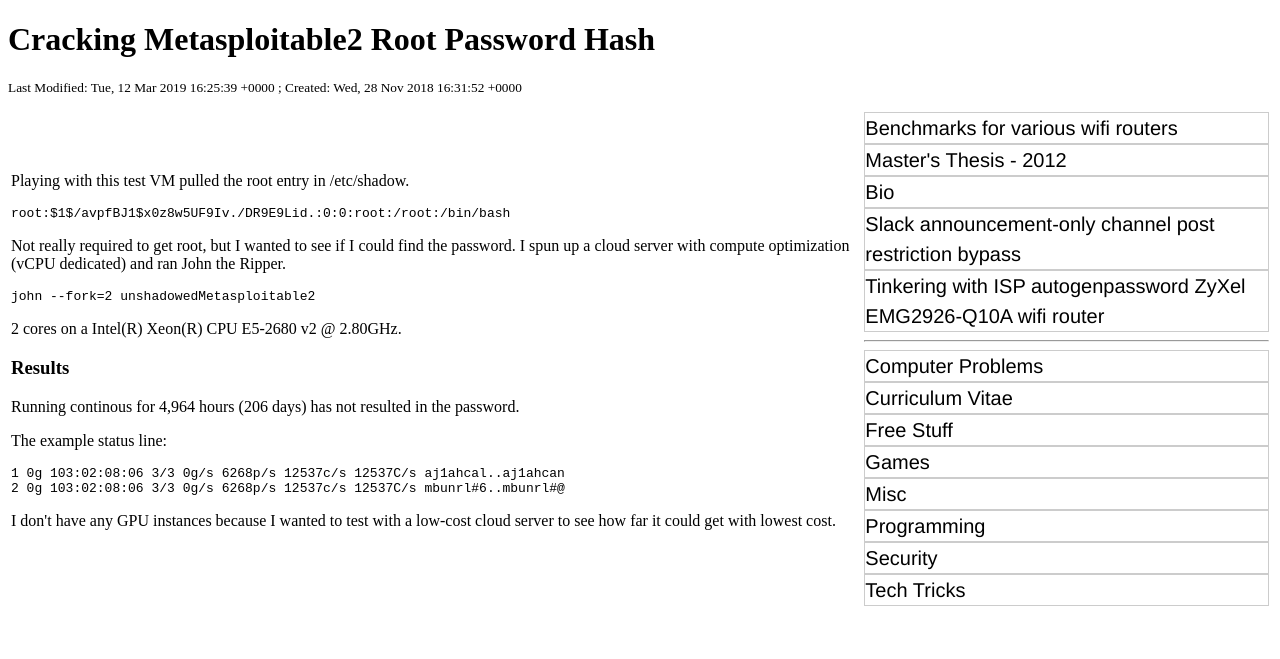
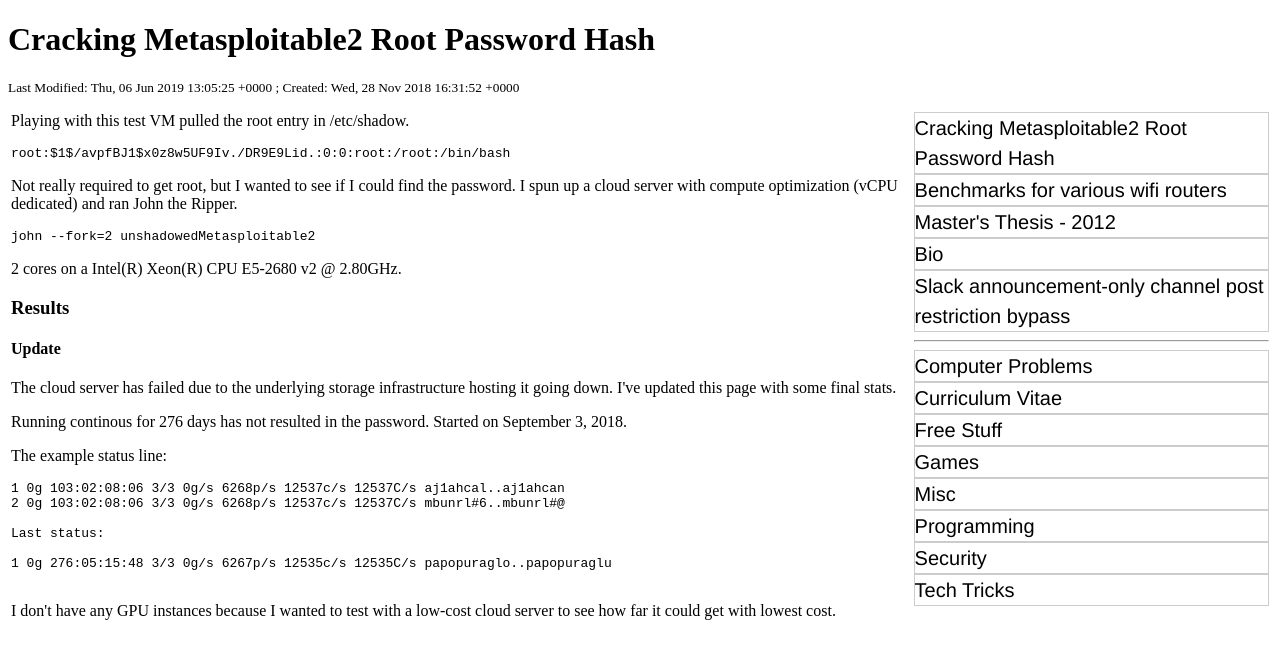
Before and after one commit to rbeede/rbeede.github.io, a Jekyll site: the page built from _posts/2019-06-06-cracking-metasploitable2-root.html, in a window 1280 px wide. Shown: the top 659 px of the page. Built offline with Jekyll 4.4.1, drawn with Linux system fonts in a browser that asks for light colours.

Commit message:
Final status update
Server crashed so john the ripper stopped.  Added final stats.

```diff
--- a/_posts/2018-11-28-cracking-metasploitable2-root.html
+++ b/_posts/2019-06-06-cracking-metasploitable2-root.html
@@ -25,8 +25,14 @@
 
 <h3>Results</h3>
 
+<h4>Update</h4>
+
 <p>
-Running continous for 4,964 hours (206 days) has not resulted in the password.
+The cloud server has failed due to the underlying storage infrastructure hosting it going down.  I've updated this page with some final stats.
+</p>
+
+<p>
+Running continous for 276 days has not resulted in the password.  Started on September 3, 2018.
 </p>
 
 <p>
@@ -35,6 +41,11 @@
 <pre>
 1 0g 103:02:08:06 3/3 0g/s 6268p/s 12537c/s 12537C/s aj1ahcal..aj1ahcan
 2 0g 103:02:08:06 3/3 0g/s 6268p/s 12537c/s 12537C/s mbunrl#6..mbunrl#@
+
+Last status:
+
+1 0g 276:05:15:48 3/3 0g/s 6267p/s 12535c/s 12535C/s papopuraglo..papopuraglu
+
 </pre>
 </p>
 
```
Also changed, not shown: other parts of _posts/2019-06-06-cracking-metasploitable2-root.html (+1 -1 lines).
